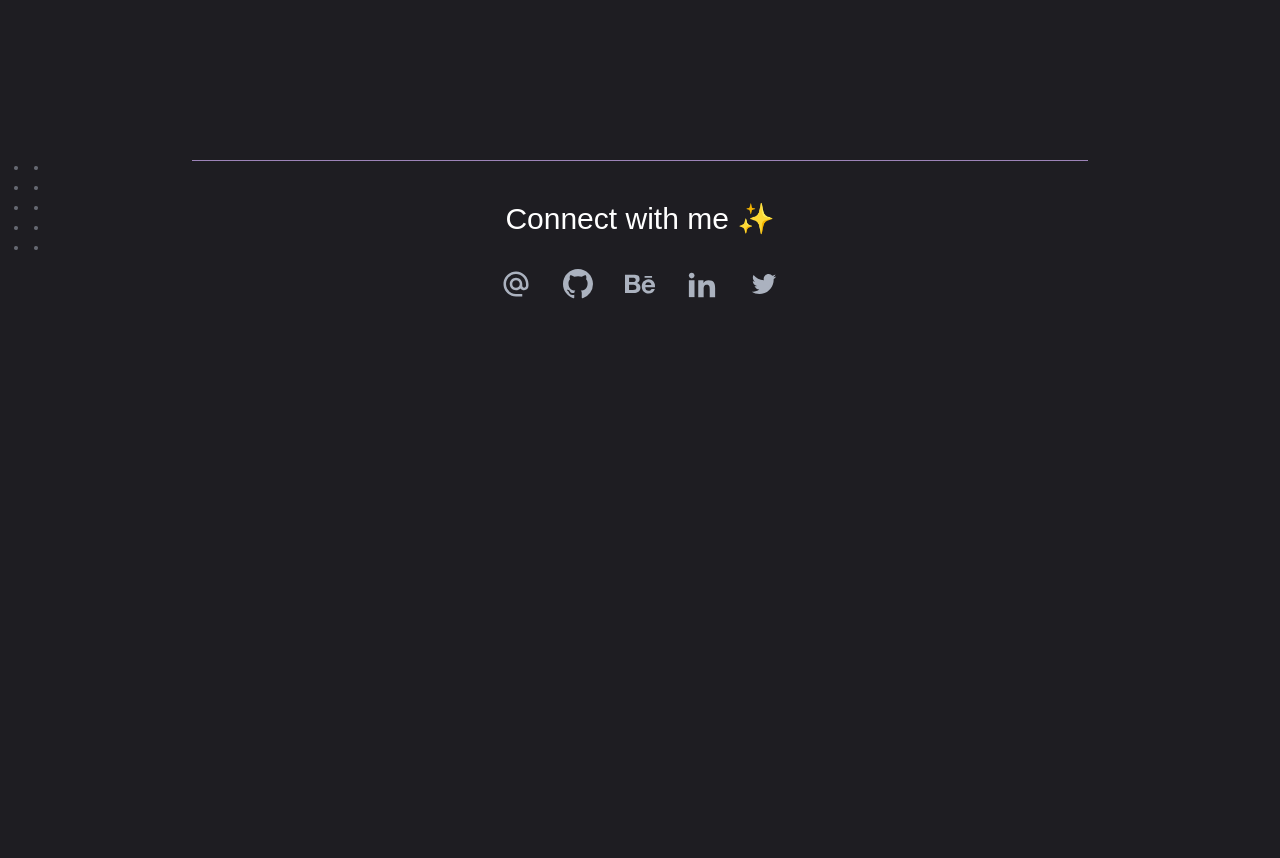
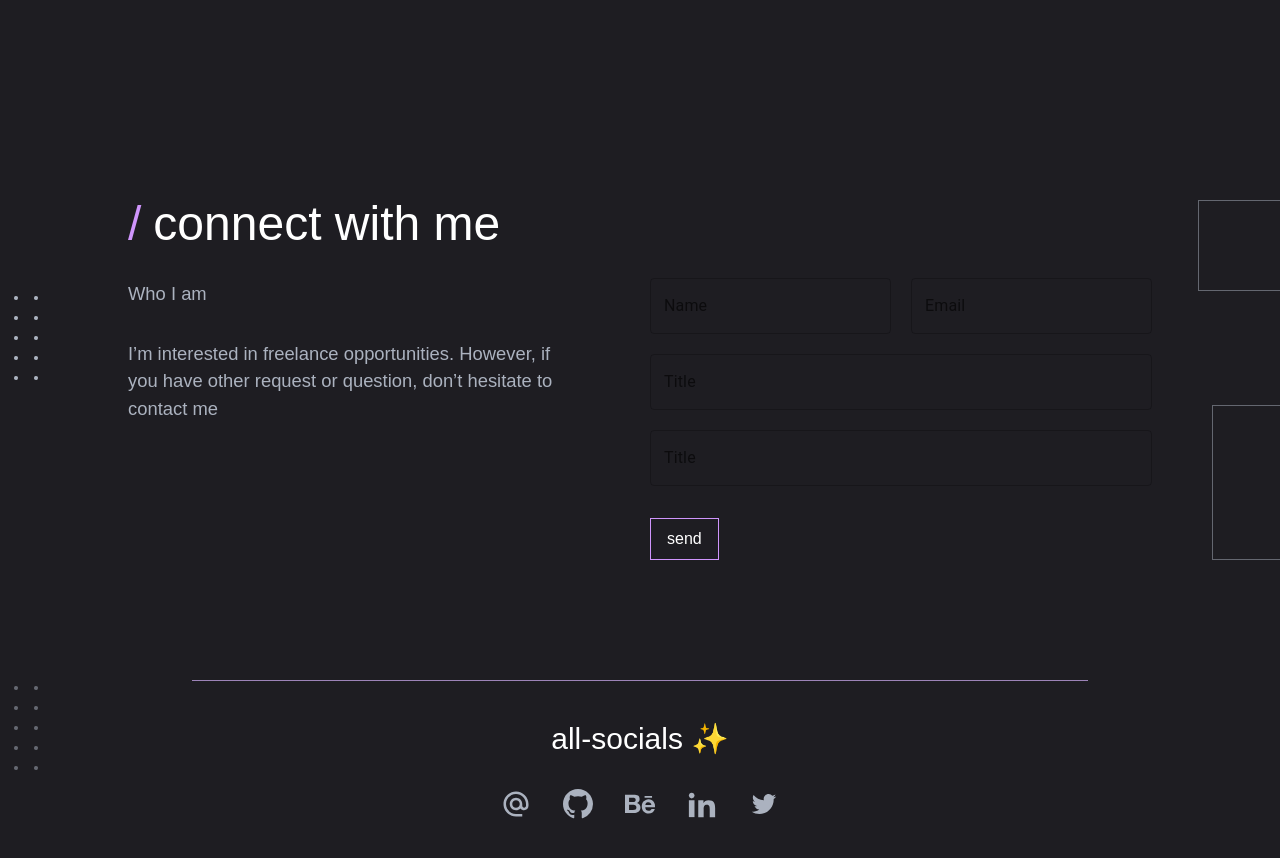
Before and after one commit to danielafriheart/danielafriheartt, a React (Create React App) app: page / in a window 1280 px wide. Shown: the part 2960-3818 px from the top of the page. Before the commit the page ends 3339 px from the top, so only its background shows below. Built offline with nearby package versions, Linux system fonts and the light colour scheme.

Commit message:
Adding contact section

```diff
--- /dev/null
+++ b/src/components/Connect.js
@@ -0,0 +1,54 @@
+import React from 'react'
+//Icons =======================>>>>>>>>>
+//=============================>>>>>>>>>>>>
+//Images =======================>>>>>>>>>
+import rectangle26 from "../assets/img/rectangle26.png";
+import rectangle25 from "../assets/img/rectangle25.png";
+import dots1 from "../assets/img/dots1.png";
+import { TextField } from '@mui/material';
+//=============================>>>>>>>>>>>>
+
+export default function Connect() {
+    return (
+        <>
+            <div className='md:h-[65vh] py-20 relative'>
+                <img src={rectangle26} alt="rectangle26" className='right-0 absolute' />
+                <img src={rectangle25} alt="rectangle26" className='bottom-20 right-0 absolute' />
+                <img src={dots1} alt="rectangle26" className='bottom-1/2 absolute z-10' />
+
+                <div className="grid md:grid-cols-2 h-full w-[80vw] mx-auto md:gap-5">
+                    <div>
+                        <div className="flex flex-col gap-8">
+                            <span className='flex md:text-5xl text-3xl gap-3'>
+                                <h1 className='text-primary'>/</h1>
+                                <h2 className='text-white'>connect with me</h2>
+                            </span>
+
+                            <p className='text-gray md:w-[85%]'>
+                                Who I am
+                            </p>
+                            <p className='text-gray md:w-[85%]'>
+                                I’m interested in freelance opportunities. However, if you have other request or question, don’t hesitate to contact me
+                            </p>
+                        </div>
+                    </div>
+
+                    <div className='h-full md:py-0 py-14 flex flex-col'>
+                        <form action="#" className='text-white gap-5 flex flex-col mt-auto'>
+                            <span className="flex gap-5">
+                                <TextField variant='outlined' id="outlined-required" label="Name" className='w-1/2' />
+                                <TextField variant='outlined' id="outlined-required" label="Email" className='w-1/2' />
+                            </span>
+                            <TextField variant='outlined' id="outlined-required" label="Title" fullWidth />
+                            <TextField variant='outlined' id="outlined-required" label="Title" fullWidth />
+                        </form>
+                        <div className="">
+                            <button className='btn'>send</button>
+                        </div>
+                    </div>
+
+                </div>
+            </div>
+        </>
+    )
+}
--- a/src/components/Footer.js
+++ b/src/components/Footer.js
@@ -13,7 +13,7 @@ export default function Footer() {
     <div className='py-10 relative'>
       <img src={bgDots} alt="bgDot" className='absolute -z-10 bottom-[50%] opacity-50' />
       <div className="w-[70vw] mx-auto text-center py-10 border-t border-primary-100 flex-col gap-8 flex">
-        <h2 className='text-white md:text-3xl text-2xl'>Connect with me ✨</h2>
+        <h2 className='text-white md:text-3xl text-2xl'>all-socials ✨</h2>
 
 
         <div className='items-center'>
--- a/src/pages/Home.js
+++ b/src/pages/Home.js
@@ -1,12 +1,13 @@
 import React, { useEffect } from 'react'
 import About from '../components/About'
+import Connect from '../components/Connect'
 import Hero from '../components/Hero'
 import Interest from '../components/Interest'
 import Project from '../components/Project'
 
 export default function Home() {
-    useEffect(()=>{
-        document.title='O k i k i o l a | About'
+    useEffect(() => {
+        document.title = 'O k i k i o l a | About'
     })
     return (
         <>
@@ -14,6 +15,7 @@ export default function Home() {
             <About />
             <Interest />
             <Project />
+            <Connect />
         </>
     )
 }
--- a/src/pages/Work.js
+++ b/src/pages/Work.js
@@ -1,4 +1,5 @@
 import React, { useEffect } from 'react'
+import Connect from '../components/Connect'
 import Works from '../components/Works'
 
 export default function Work() {
@@ -10,6 +11,7 @@ export default function Work() {
     return (
         <>
             <Works />
+            <Connect />
         </>
     )
 }
--- a/tailwind.config.js
+++ b/tailwind.config.js
@@ -4,6 +4,7 @@ module.exports = {
   theme: {
     extend: {
       colors: {
+        'lightg': '#FFF',
         'primary': '#CF95FC',
         'primary-100': '#9D84B8',
         'btnHover': '#C778DD',
```
